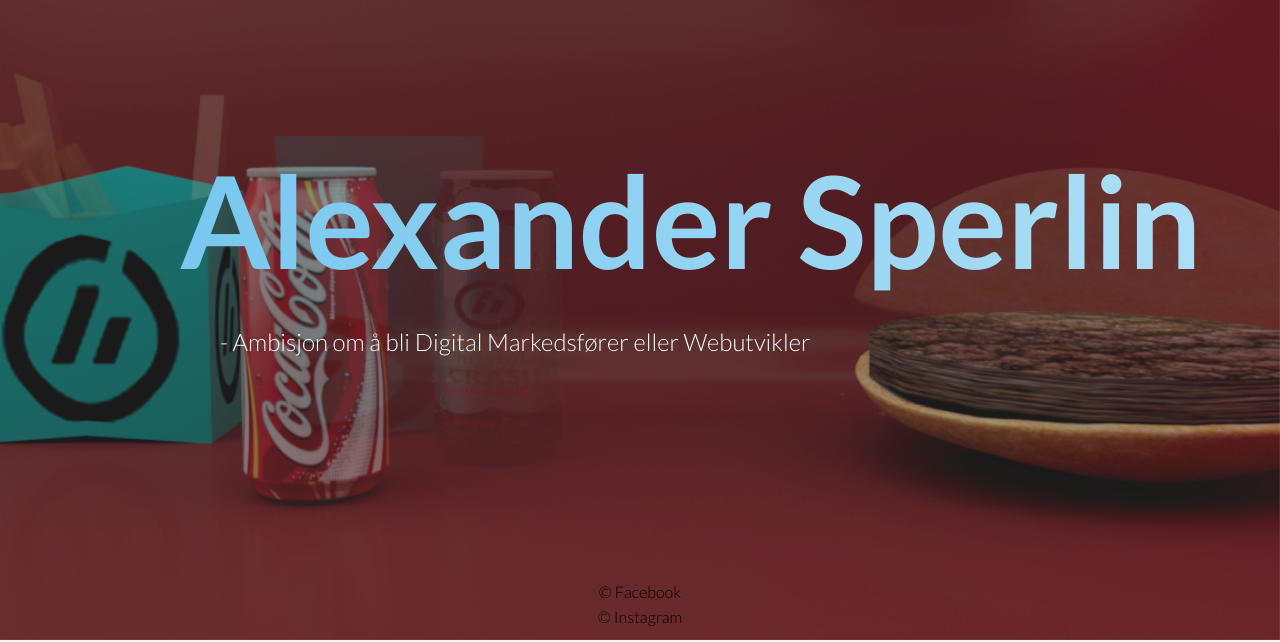
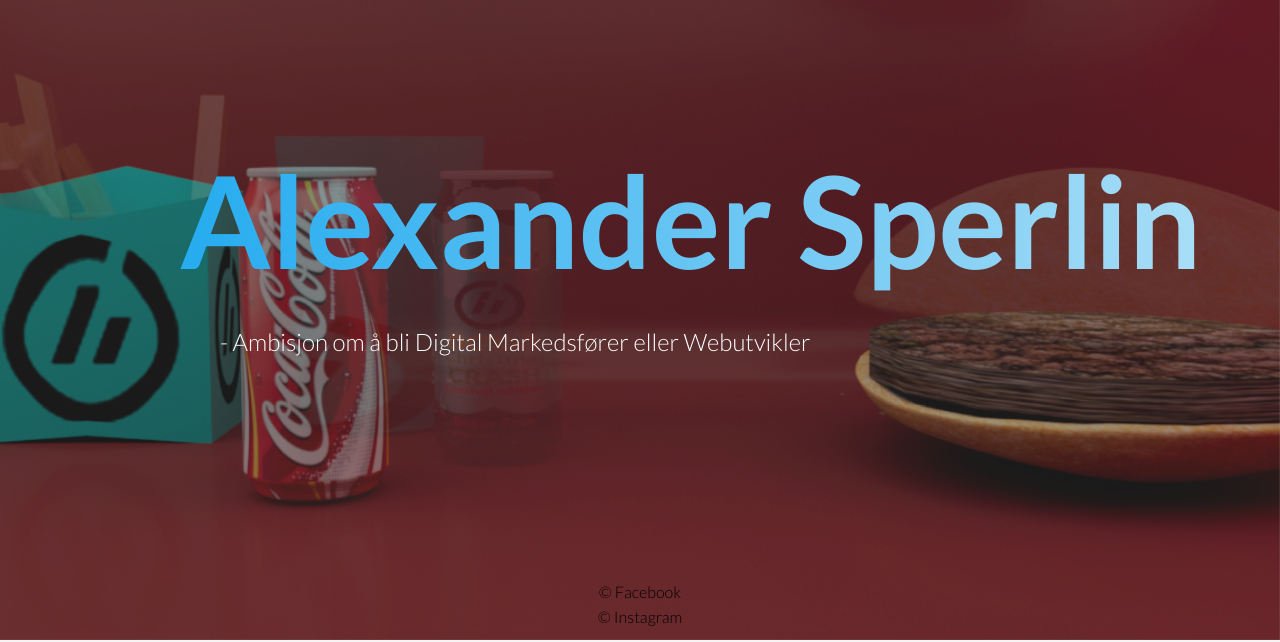
Before and after one commit to Sperlini/portofolje, a plain HTML site: page index.html in a window 1280 px wide. Shown: the part 160-802 px from the top of the page. Drawn offline with Linux system fonts and the light colour scheme.

Commit message:
Update style.css

```diff
--- a/style.css
+++ b/style.css
@@ -65,7 +65,7 @@
     font-size: 8rem;
     color: white;
     padding-left: 20vh;
-    background: linear-gradient(to right, rgb(113, 196, 238), rgb(175, 224, 247));
+    background: linear-gradient(to right, #11a4ee, rgb(175, 224, 247));
     -webkit-background-clip: text;
     -webkit-text-fill-color: transparent;
     pointer-events: none;
```
